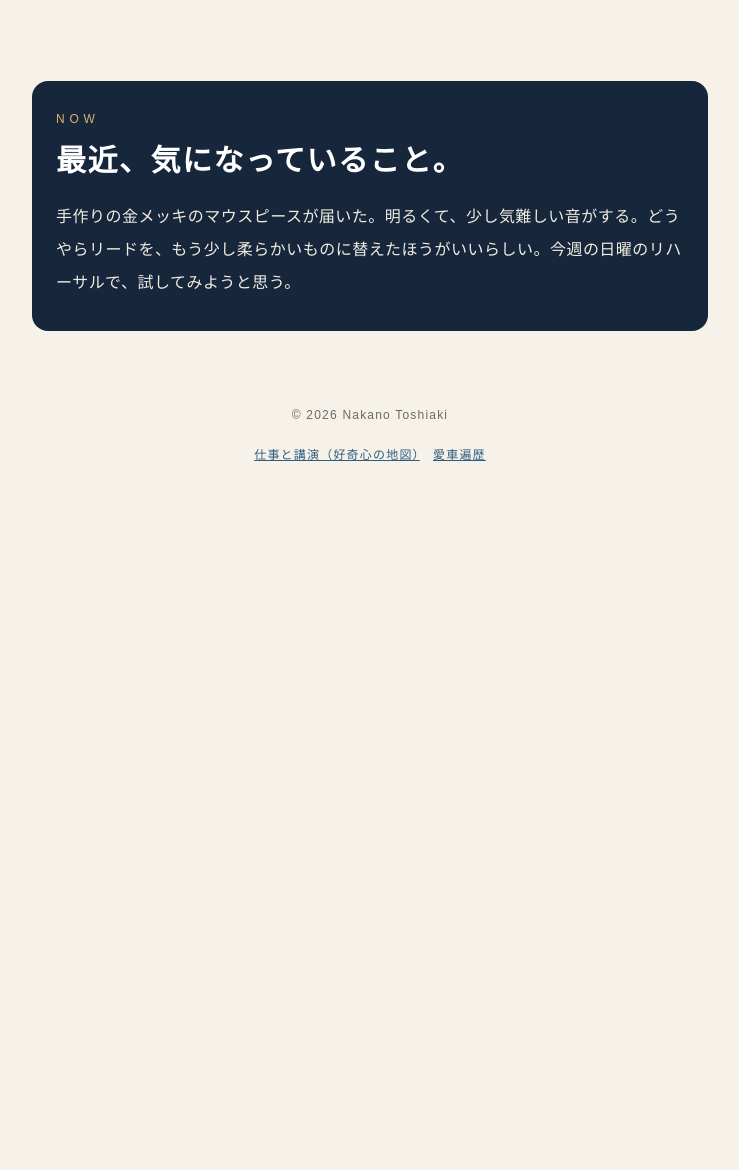
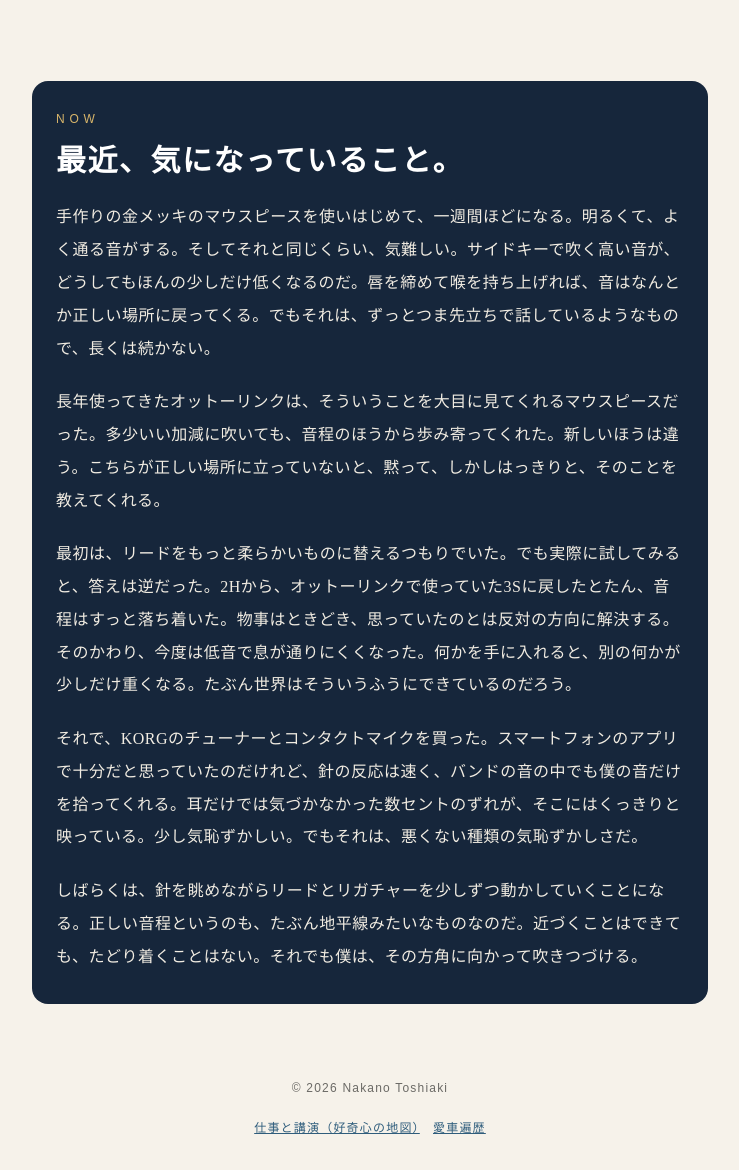
Before and after one commit to toshiakinakano1965/toshiakinakano1965.github.io, a plain HTML site: page index.html in a window 1280 px wide. Shown: the part 9284-10454 px from the top of the page, without its empty margins (270-1009 px from the left). Before the commit the page ends 9815 px from the top, so only its background shows below. Drawn offline with Linux system fonts and the light colour scheme.

Commit message:
NOW を更新（マウスピースと音程の近況）

```diff
--- a/index.html
+++ b/index.html
@@ -206,7 +206,11 @@ footer a{color:var(--sea)}
   <div class="now">
     <div class="chap">NOW</div>
     <h2>最近、気になっていること。</h2>
-    <p>手作りの金メッキのマウスピースが届いた。明るくて、少し気難しい音がする。どうやらリードを、もう少し柔らかいものに替えたほうがいいらしい。今週の日曜のリハーサルで、試してみようと思う。</p>
+    <p>手作りの金メッキのマウスピースを使いはじめて、一週間ほどになる。明るくて、よく通る音がする。そしてそれと同じくらい、気難しい。サイドキーで吹く高い音が、どうしてもほんの少しだけ低くなるのだ。唇を締めて喉を持ち上げれば、音はなんとか正しい場所に戻ってくる。でもそれは、ずっとつま先立ちで話しているようなもので、長くは続かない。</p>
+    <p>長年使ってきたオットーリンクは、そういうことを大目に見てくれるマウスピースだった。多少いい加減に吹いても、音程のほうから歩み寄ってくれた。新しいほうは違う。こちらが正しい場所に立っていないと、黙って、しかしはっきりと、そのことを教えてくれる。</p>
+    <p>最初は、リードをもっと柔らかいものに替えるつもりでいた。でも実際に試してみると、答えは逆だった。2Hから、オットーリンクで使っていた3Sに戻したとたん、音程はすっと落ち着いた。物事はときどき、思っていたのとは反対の方向に解決する。そのかわり、今度は低音で息が通りにくくなった。何かを手に入れると、別の何かが少しだけ重くなる。たぶん世界はそういうふうにできているのだろう。</p>
+    <p>それで、KORGのチューナーとコンタクトマイクを買った。スマートフォンのアプリで十分だと思っていたのだけれど、針の反応は速く、バンドの音の中でも僕の音だけを拾ってくれる。耳だけでは気づかなかった数セントのずれが、そこにはくっきりと映っている。少し気恥ずかしい。でもそれは、悪くない種類の気恥ずかしさだ。</p>
+    <p>しばらくは、針を眺めながらリードとリガチャーを少しずつ動かしていくことになる。正しい音程というのも、たぶん地平線みたいなものなのだ。近づくことはできても、たどり着くことはない。それでも僕は、その方角に向かって吹きつづける。</p>
   </div>
 </section>
 
```
